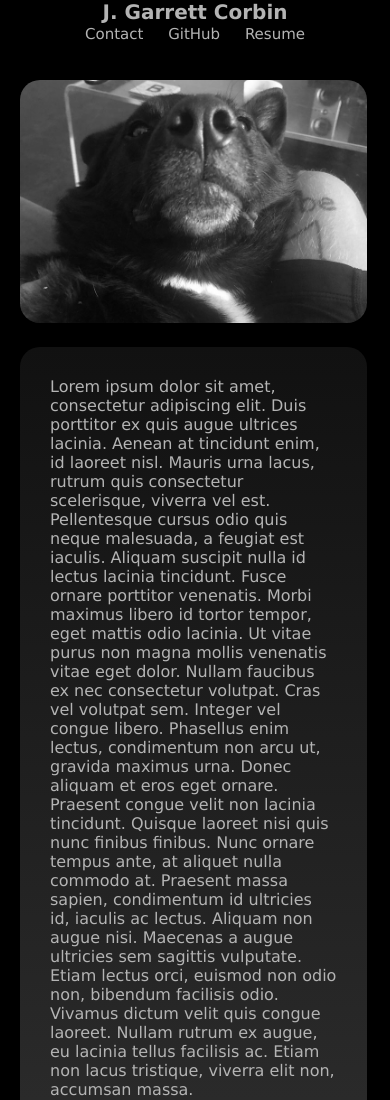
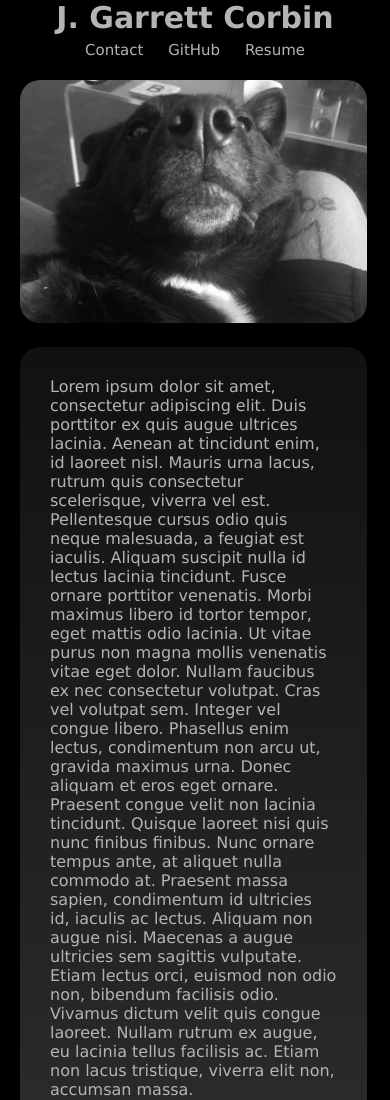
Before and after one commit to platevoltage/portfolio, a plain HTML site: page index.html in a window 390 px wide. Shown: the top 1100 px of the page. Drawn offline with Linux system fonts and the light colour scheme.

Commit message:
adjusted mobile layout

```diff
--- a/assets/css/style.css
+++ b/assets/css/style.css
@@ -37,7 +37,9 @@ header {
 
 }
 
-
+nav {
+    margin-top: 5px;
+}
 
 nav ul li {
     display: inline;
@@ -134,12 +136,12 @@ main section#right {
         height: 50px;
         /* background-color: red; */
     }
-    h1 {
-        font-size:20px;
 
-    }
+
+
     nav ul li {
         font-size:15px;
+
     }
     header section {
         padding: 0;
```
